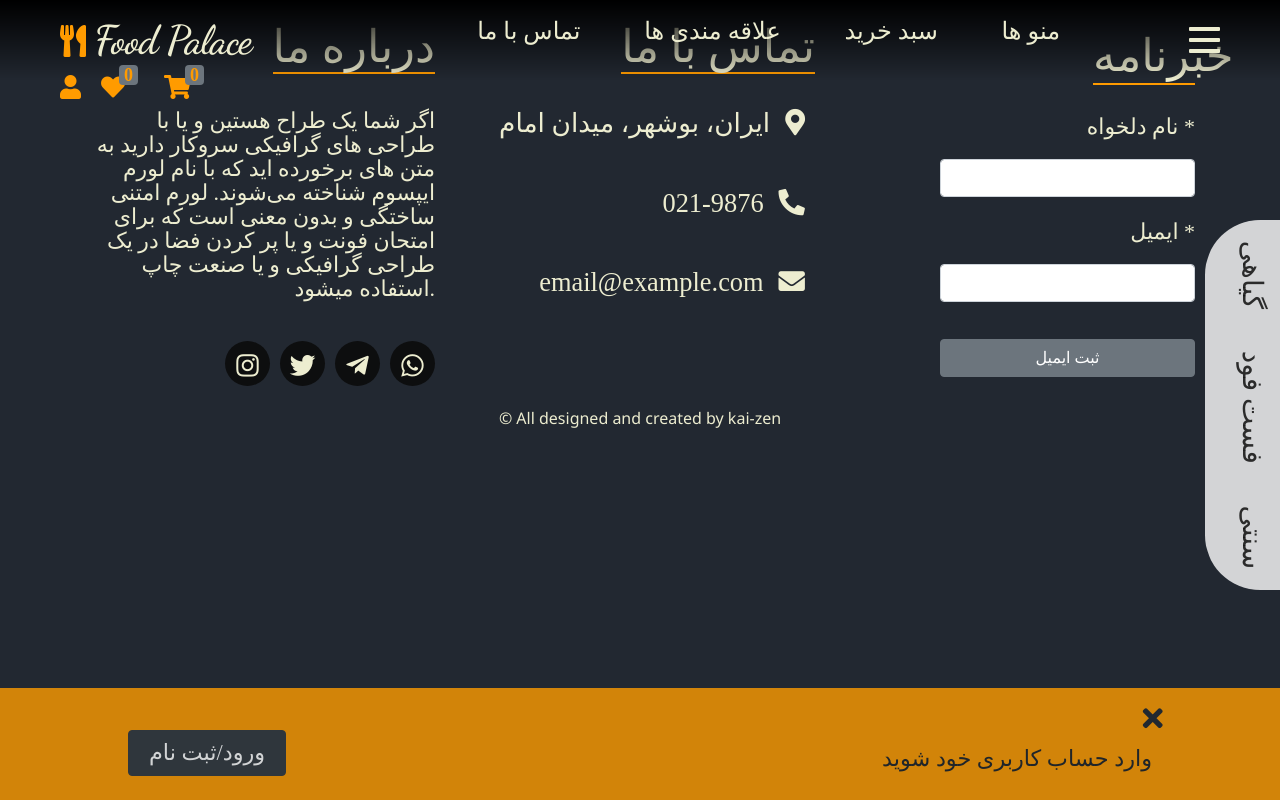
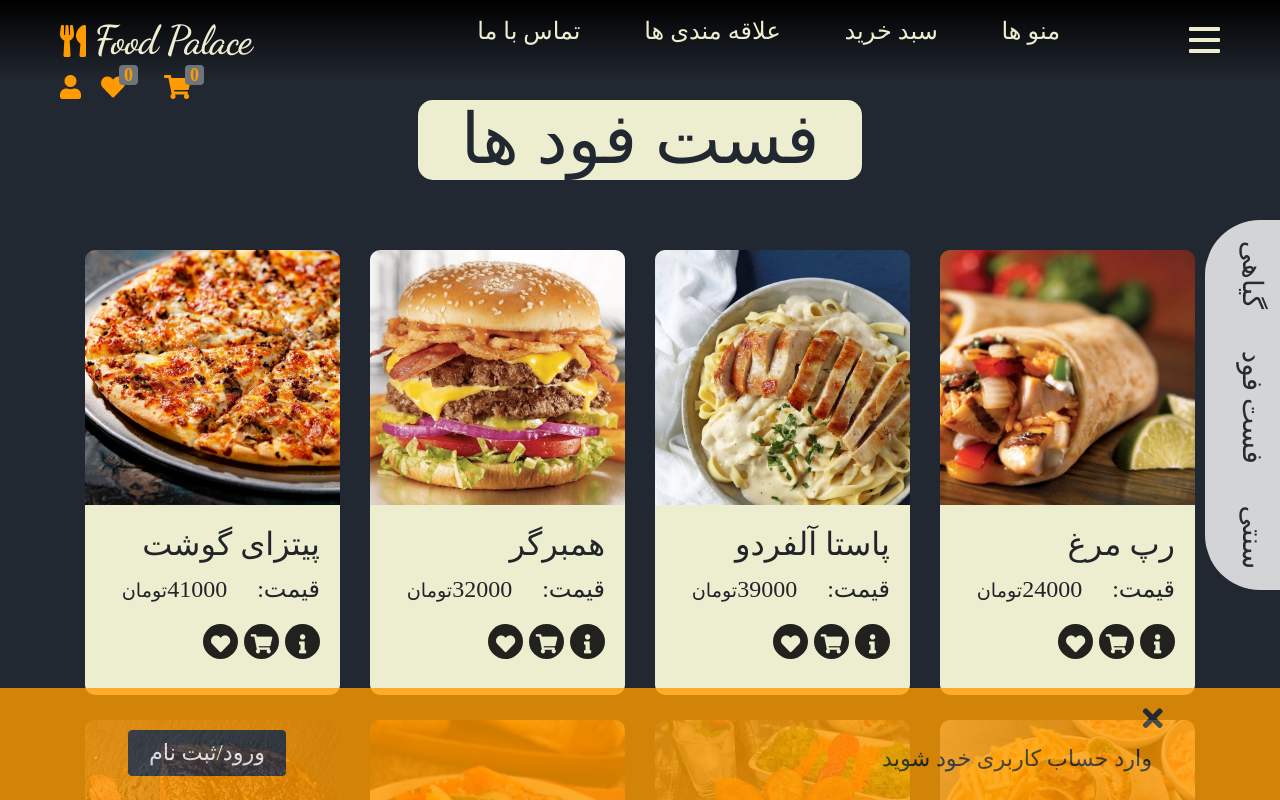
Before and after one commit to kai-zen/food-palace, a React (Create React App) app: page /fastfoods in a window 1280 px wide. Shown: the top 800 px of the page. Built offline with nearby package versions, Linux system fonts and the light colour scheme; a web font is replaced by a local one.

Commit message:
single food and foods component is done

```diff
--- a/public/CSS/Main.css
+++ b/public/CSS/Main.css
@@ -489,6 +489,20 @@ label {
     color: var(--white);
 }
 
+.card {
+    background-color: var(--dark);
+    border: 0;
+    margin-bottom: 25px;
+}
+
+.cardImage {
+    border-radius: 10px 10px 0 0;
+}
+
+.cardImage:hover {
+    cursor: pointer;
+}
+
 .cardElement {
     text-align: right;
     background-color: var(--white);
@@ -497,18 +511,6 @@ label {
 
 .cardElement:hover {
     color: var(--gold);
-    cursor: pointer;
-}
-
-.card {
-    background-color: var(--dark);
-    border: 0;
-    margin-bottom: 25px;
-    cursor: pointer;
-}
-
-.cardImage {
-    border-radius: 10px 10px 0 0;
 }
 
 .iconStyle {
@@ -523,6 +525,7 @@ label {
     height: 45px;
     text-align: center;
     line-height: 52px;
+    cursor: pointer;
 }
 
 .d3IconStyle {
--- a/src/App.jsx
+++ b/src/App.jsx
@@ -14,7 +14,7 @@ import Foods from './components/FoodsComponent/Foods';
 import SingleFood from './components/SingleFoodComponent/SingleFoodComponent';
 import Login from './components/LoginComponent/LoginComponent';
 
-const App = (props) => {
+const App = () => {
   const [allFoods, setAllFoods] = useState([
     allFoodsInfo.ghormeSabzi,
     allFoodsInfo.gheyme,
@@ -41,6 +41,11 @@ const App = (props) => {
     allFoodsInfo.cake,
     allFoodsInfo.sweet,
   ]);
+
+  const sonatiFoods = [...allFoods.filter(eachFood => eachFood.category==='sonati')];
+  const fastfoods = [...allFoods.filter(eachFood => eachFood.category==='fastfood')];
+  const giahiFoods = [...allFoods.filter(eachFood => eachFood.category==='giahi')];
+
   const [favoriteFoods, setFavoriteFoods] = useState([]);
   const [cartFoods, setCartFoods] = useState([]);
   return (
@@ -49,6 +54,11 @@ const App = (props) => {
         <FloatingMenu/>
         <Route path="/singleFood" component={SingleFood} />
         <Route path="/foods" render={()=><Foods foodsToShow={allFoods}/>} />
+        <Route path="/sonati-foods" render={()=><Foods foodsToShow={sonatiFoods} titleOfThisMenu='غذاهای سنتی'/>} />
+        <Route path="/fastfoods" render={()=><Foods foodsToShow={fastfoods} titleOfThisMenu='فست فود ها'/>} />
+        <Route path="/giahi-foods" render={()=><Foods foodsToShow={giahiFoods} titleOfThisMenu='غذاهای گیاهی'/> } />
+        <Route path="/favorites" render={()=><Foods foodsToShow={favoriteFoods} titleOfThisMenu='مورد علاقه ها'/>} />
+        <Route path="/shopping-cart" render={()=><Foods foodsToShow={cartFoods} titleOfThisMenu='سبد خرید'/>} />
         <Route path="/login" component={Login} />
         <Route path="/" exact>
           <FirstSection/>
--- a/src/allFoodsInfo.js
+++ b/src/allFoodsInfo.js
@@ -79,19 +79,19 @@ export const allFoodsInfo = {
     },
     steakeMorgh: {
         name: 'استیک مرغ',
-        price: '32000',
+        price: '29000',
         category: 'fastfood',
         orderQuantity: '51'
     },
     pirashki: {
         name: 'پیراشکی',
-        price: '32000',
+        price: '16000',
         category: 'fastfood',
         orderQuantity: '90'
     },
     sokhari: {
         name: 'فیله سوخاری',
-        price: '32000',
+        price: '40000',
         category: 'fastfood',
         orderQuantity: '89'
     },
--- a/src/components/Common/FloatingMenu.jsx
+++ b/src/components/Common/FloatingMenu.jsx
@@ -4,9 +4,9 @@ import { Link } from 'react-router-dom';
 const FloatingMenu = () => {
     return (
         <div id="floating-menu" className="d-none d-md-flex">
-            <Link to="/foods">گیاهی</Link>
-            <Link to="/foods">فست فود </Link>
-            <Link to="/foods">سنتی</Link>
+            <Link to="/giahi-foods">گیاهی</Link>
+            <Link to="/fastfoods">فست فود </Link>
+            <Link to="/sonati-foods">سنتی</Link>
         </div>
      );
 }
--- a/src/components/Common/MenusModal.jsx
+++ b/src/components/Common/MenusModal.jsx
@@ -8,9 +8,9 @@ const MenusModal = ({handleShowMenusModal}) => {
         منوها
         </h1>
         <div id='navbarMenusModalButtons'>
-            <Link to='/foods' className='btn-lg menusModalButton' onClick={handleShowMenusModal}>سنتی</Link>
-            <Link to='/foods' className='btn-lg menusModalButton' onClick={handleShowMenusModal}>فست فود</Link>
-            <Link to='/foods' className='btn-lg menusModalButton' onClick={handleShowMenusModal}>گیاهی</Link>
+            <Link to='/sonati-foods' className='btn-lg menusModalButton' onClick={handleShowMenusModal}>سنتی</Link>
+            <Link to='/fastfoods' className='btn-lg menusModalButton' onClick={handleShowMenusModal}>فست فود</Link>
+            <Link to='/giahi-foods' className='btn-lg menusModalButton' onClick={handleShowMenusModal}>گیاهی</Link>
         </div>
         <span onClick={handleShowMenusModal} className="closeSpan"><i className='fas fa-times'></i></span>
     </div>
--- a/src/components/FoodsComponent/Foods.jsx
+++ b/src/components/FoodsComponent/Foods.jsx
@@ -2,14 +2,14 @@ import React, {useEffect} from 'react';
 import Title from './Title';
 import Cards from '../ThirdSection/Cards';
 
-const Foods = ({foodsToShow}) => {
+const Foods = ({foodsToShow, titleOfThisMenu}) => {
     const scrollToTop = () => {
         window.scrollTo(0, 0);
     }
     useEffect(scrollToTop, []);
     return (
         <div className="container" id="foodsComponent">
-            <Title/>
+            <Title titleOfThisMenu={titleOfThisMenu}/>
             <Cards foodsToShow={foodsToShow}/>
         </div>
      );
--- a/src/components/FoodsComponent/Title.jsx
+++ b/src/components/FoodsComponent/Title.jsx
@@ -1,9 +1,9 @@
 import React from 'react'
 
-const Title = () => {
+const Title = ({titleOfThisMenu}) => {
     return (
         <div id="foodsComponentH1">
-            <h1>فست فود ها</h1>
+            <h1>{titleOfThisMenu}</h1>
         </div>
      );
 }
--- a/src/components/LoginComponent/LoginComponent.jsx
+++ b/src/components/LoginComponent/LoginComponent.jsx
@@ -15,7 +15,7 @@ const Login = () => {
             <div id="sectionsContainer">
                 <div id="signInSection" className="mainSections">
                     <div className="eachInputGroup">
-                        <label htmlFor="user" className="typingInputLabel">نام کاربری</label>
+                        <label htmlFor="user" className="typingInputLabel">آدرس ایمیل</label>
                         <input id="user" type="text" className="typingInput"/>
                     </div>
                     <div className="eachInputGroup">
--- a/src/components/SingleFoodComponent/SingleFoodComponent.jsx
+++ b/src/components/SingleFoodComponent/SingleFoodComponent.jsx
@@ -1,6 +1,6 @@
 import React, {useEffect} from 'react'
 
-const SingleFood = () => {
+const SingleFood = ({location}) => {
     const scrollToTop = () => {
         window.scrollTo(0, 0);
     }
@@ -8,12 +8,14 @@ const SingleFood = () => {
     return (
         <div id="singleFoodComponentParent">
             <div id="singleFoodComponent" className="container">
-                <img src="Images/d35.jpg" alt="" />
+                <img
+                src={`Images/${location.state.category}/${location.state.name}.jpg`}
+                alt="" />
                 <div id="singleFoodParagraphs">
-                    <h1>استیک گوساله</h1>
+                    <h1>{location.state.name}</h1>
                     <p>محتویات:<br/>ررنمئبیریبکئنبکنمبریبرکئیررکیبئنمکبریبکئذیبنئکئکنمیبذبلذبذل</p>
-                    <p>قیمت: 20000 تومان</p>
-                    <p>تعداد سفارشات: 28 بار</p>
+                    <p>قیمت: {location.state.price} تومان</p>
+                    <p>تعداد سفارشات: {location.state.orderQuantity} بار</p>
                     <div className="singleFoodIcons">
                         <span><i className="fas fa-heart"></i></span>
                         <span><i className="fas fa-plus"></i></span>
--- a/src/components/ThirdSection/Cards.jsx
+++ b/src/components/ThirdSection/Cards.jsx
@@ -1,28 +1,46 @@
-import React from 'react';
-import { withRouter } from 'react-router';
+import React, {useState} from 'react';
+import { Redirect } from 'react-router';
 
 const Cards = ({history, foodsToShow}) => {
-    const redirectToSingleFood = () => {
-        history.push("/singleFood");
-    }
+    const [clickedFoodIndex,setClickedFoodIndex] = useState();
+    const [goToSingleFood, setGoToSingleFood] = useState(false);
+    const redirectToSingleFood = (event) => {
+        setGoToSingleFood(true);
+        setClickedFoodIndex(event.target.name);
+    };
     return (
         <div className="row">
-            {foodsToShow.map(foodToShow =>(
-                <div className="card offset-1 col-10 offset-sm-0 col-sm-6 col-md-4 col-lg-3" onClick={redirectToSingleFood}>
-                    <img className="card-img-top cardImage" src={`Images/${foodToShow.category}/${foodToShow.name}.jpg`} alt=""/>
+            {foodsToShow.map((foodToShow, index) =>(
+                <div className="card offset-1 col-10 offset-sm-0 col-sm-6 col-md-4 col-lg-3">
+                    <img className="card-img-top cardImage" name={index}
+                    src={`Images/${foodToShow.category}/${foodToShow.name}.jpg`} alt=""
+                    onClick={redirectToSingleFood}/>
                     <div className="card-body cardElement">
                         <h2 className="card-title">{foodToShow.name}</h2>
                         <h4 className="card-text">قیمت:&nbsp;&nbsp;&nbsp;&nbsp;&nbsp;{foodToShow.price}<small>تومان</small></h4>
-                        <div style={{marginTop: '20px'}}>
-                        <a href="/#" className="iconStyle d3IconStyle"><span className="fas fa-heart" /></a>
-                        <a href="/#" className="iconStyle d3IconStyle"><span className="fas fa-shopping-cart" /></a>
-                        <a href="/#" className="iconStyle d3IconStyle"><span className="fas fa-info" /></a>
+                        <div className='mt20'>
+                        <p className="iconStyle d3IconStyle">
+                            <span className="fas fa-heart" />
+                        </p>
+                        <p className="iconStyle d3IconStyle">
+                            <span className="fas fa-shopping-cart" />
+                        </p>
+                        <p className="iconStyle d3IconStyle" onClick={redirectToSingleFood} name={index}>
+                            <span className="fas fa-info"/>
+                        </p>
                         </div>
                     </div>
+                    {goToSingleFood ? <Redirect
+                        to={{
+                            pathname: "/singleFood",
+                            state: foodsToShow[clickedFoodIndex]
+                        }}
+                        /> : null
+                    }
                 </div>
             ))}
         </div>
      );
 }
 
-export default withRouter(Cards);
+export default Cards;
```
Also changed, not shown: src/components/Common/MainNav.jsx (+6 -6 lines).
